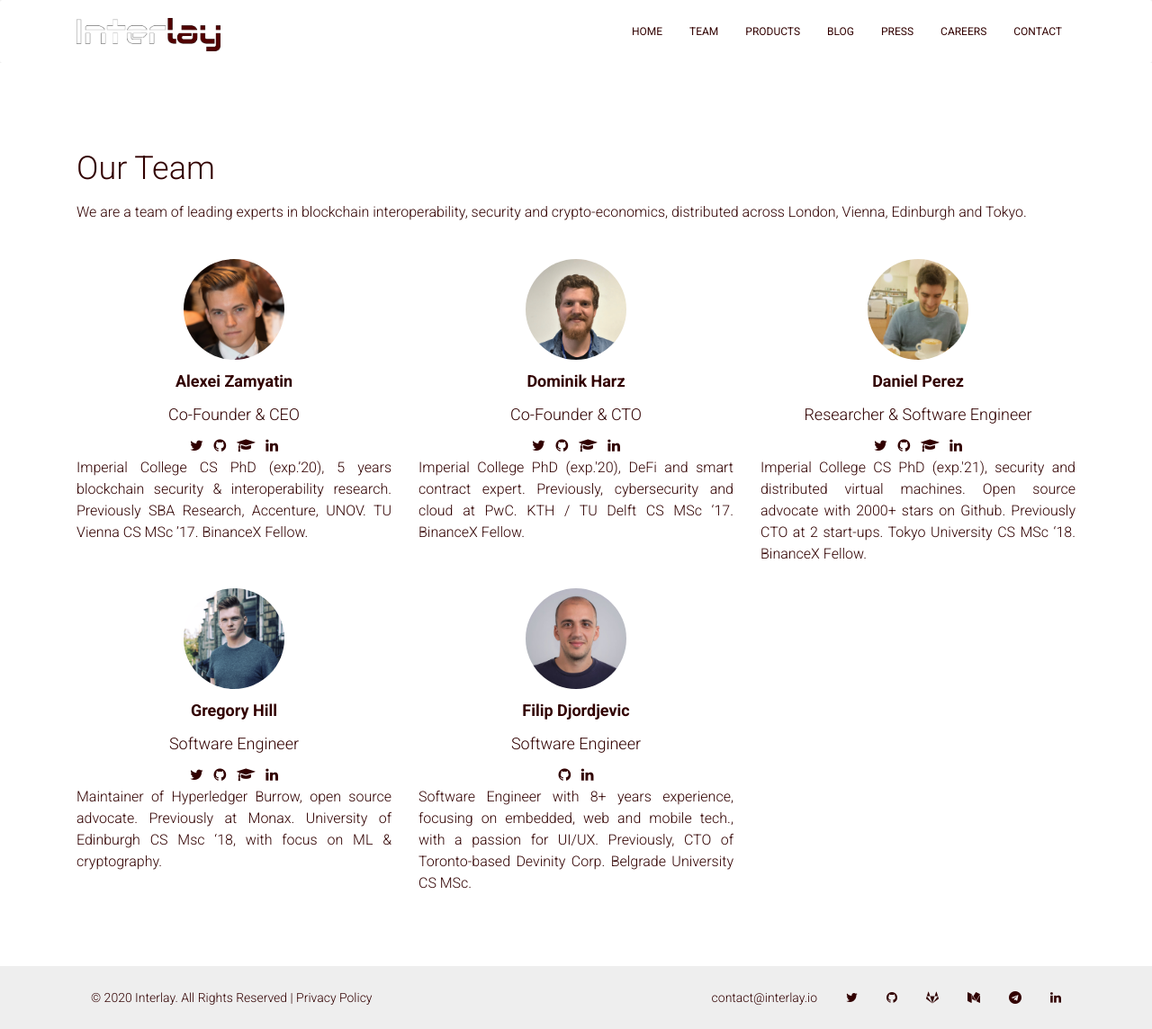
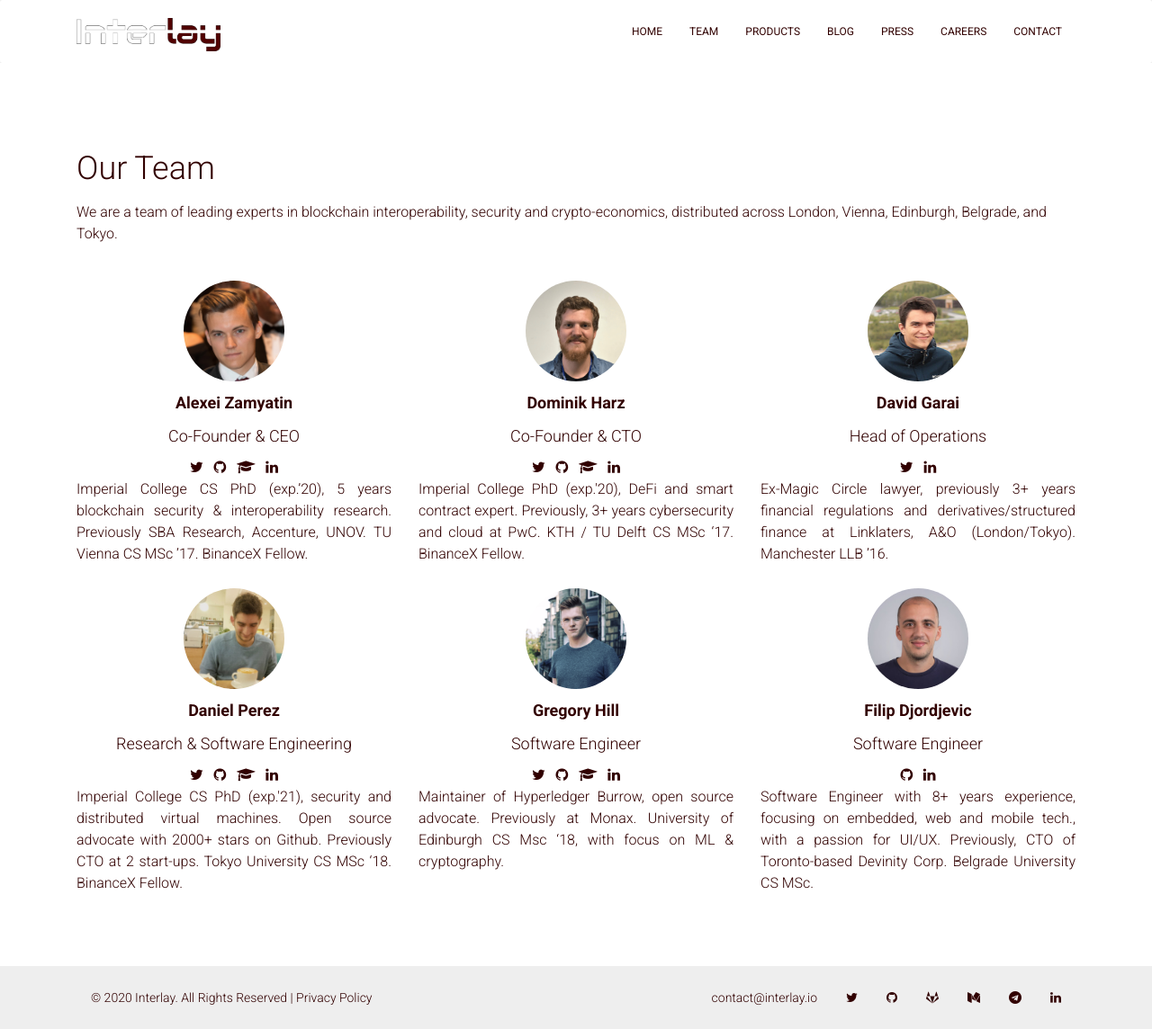
Before and after one commit to interlay/archive-interlay.github.io, a Jekyll site: the page built from team.md, in a window 1280 px wide and 1144 px high. Shown: the whole window at 90% size. Built offline with Jekyll 4.4.1, drawn with Linux system fonts in a browser that asks for light colours.

Commit message:
Added David to team page

```diff
--- a/_data/bios.yml
+++ b/_data/bios.yml
@@ -11,7 +11,7 @@
 
 - name: Dominik Harz
   role: Co-Founder & CTO
-  bio:  Imperial College PhD (exp.'20), DeFi and smart contract expert. Previously, cybersecurity and cloud at PwC. KTH / TU Delft CS MSc ‘17. BinanceX Fellow.
+  bio:  Imperial College PhD (exp.'20), DeFi and smart contract expert. Previously, 3+ years cybersecurity and cloud at PwC. KTH / TU Delft CS MSc ‘17. BinanceX Fellow.
   twitter: dominik0_
   linkedin: dominik-harz
   github: nud3l
@@ -19,9 +19,15 @@
   website: https://dominikharz.me/
   image: dom.png
 
+- name: David Garai
+  role: Head of Operations
+  bio: Ex-Magic Circle lawyer, previously 3+ years financial regulations and derivatives/structured finance at Linklaters, A&O (London/Tokyo). Manchester LLB ’16.
+  twitter: davgarai
+  linkedin: davidgarai
+  image: david.png
 
 - name: Daniel Perez
-  role: Researcher & Software Engineer
+  role: Research & Software Engineering
   bio: Imperial College CS PhD (exp.'21), security and distributed virtual machines. Open source advocate with 2000+ stars on Github. Previously CTO at 2 start-ups. Tokyo University CS MSc ‘18. BinanceX Fellow.
   twitter: danhper
   linkedin: danhper
--- a/team.md
+++ b/team.md
@@ -9,7 +9,7 @@ tags: [team]
   <div class="container">
     <div class="section text-left">
       <h2>Our Team</h2>
-      We are a team of leading experts in blockchain interoperability, security and crypto-economics, distributed across London, Vienna, Edinburgh and Tokyo.
+      We are a team of leading experts in blockchain interoperability, security and crypto-economics, distributed across London, Vienna, Edinburgh, Belgrade, and Tokyo.
       <div class="row mt-4">
       {% for user in site.data.bios %}
       <div class="col-md-4 text-center margin-top-small">
```
Also changed, not shown: assets/img/profile/david.png (added).
